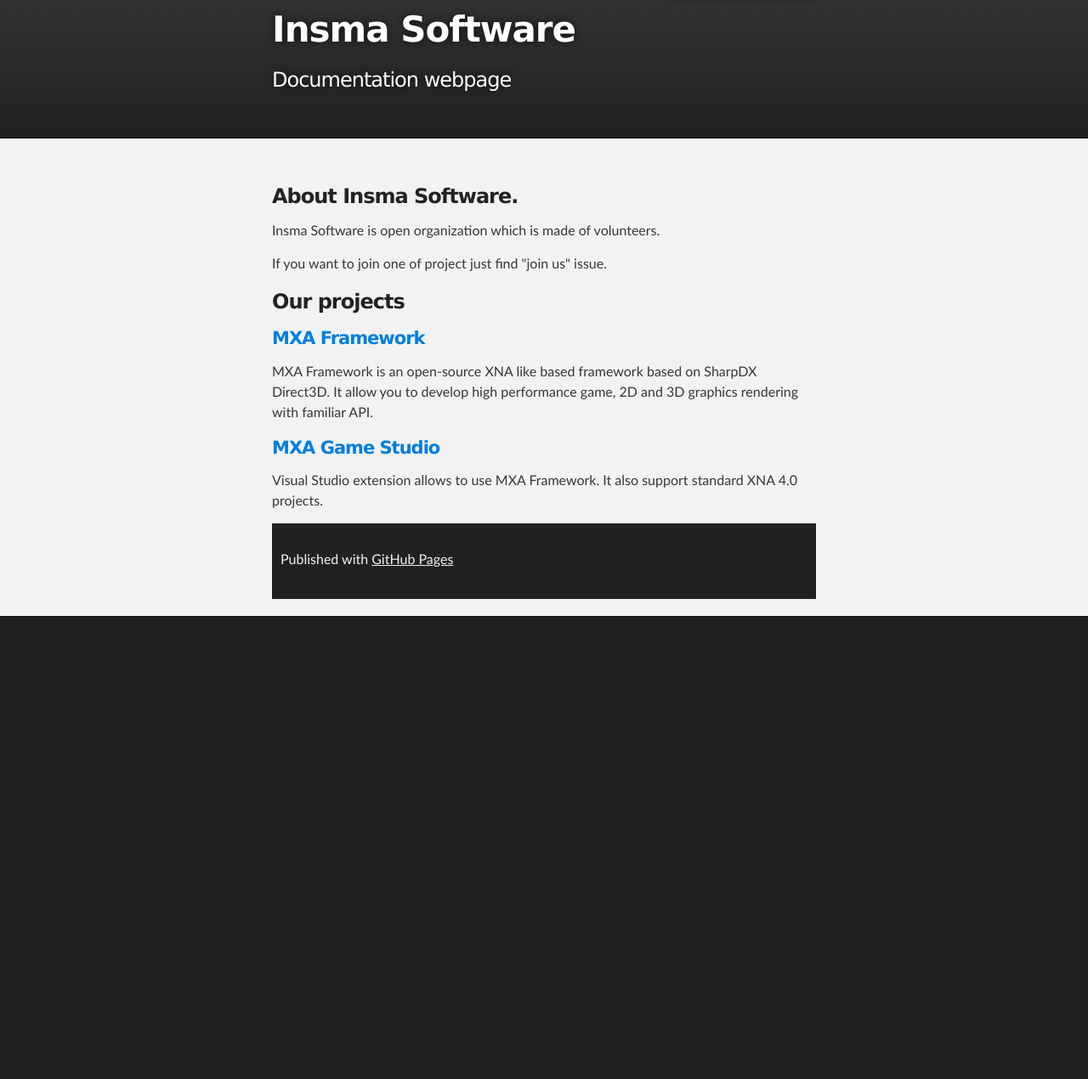
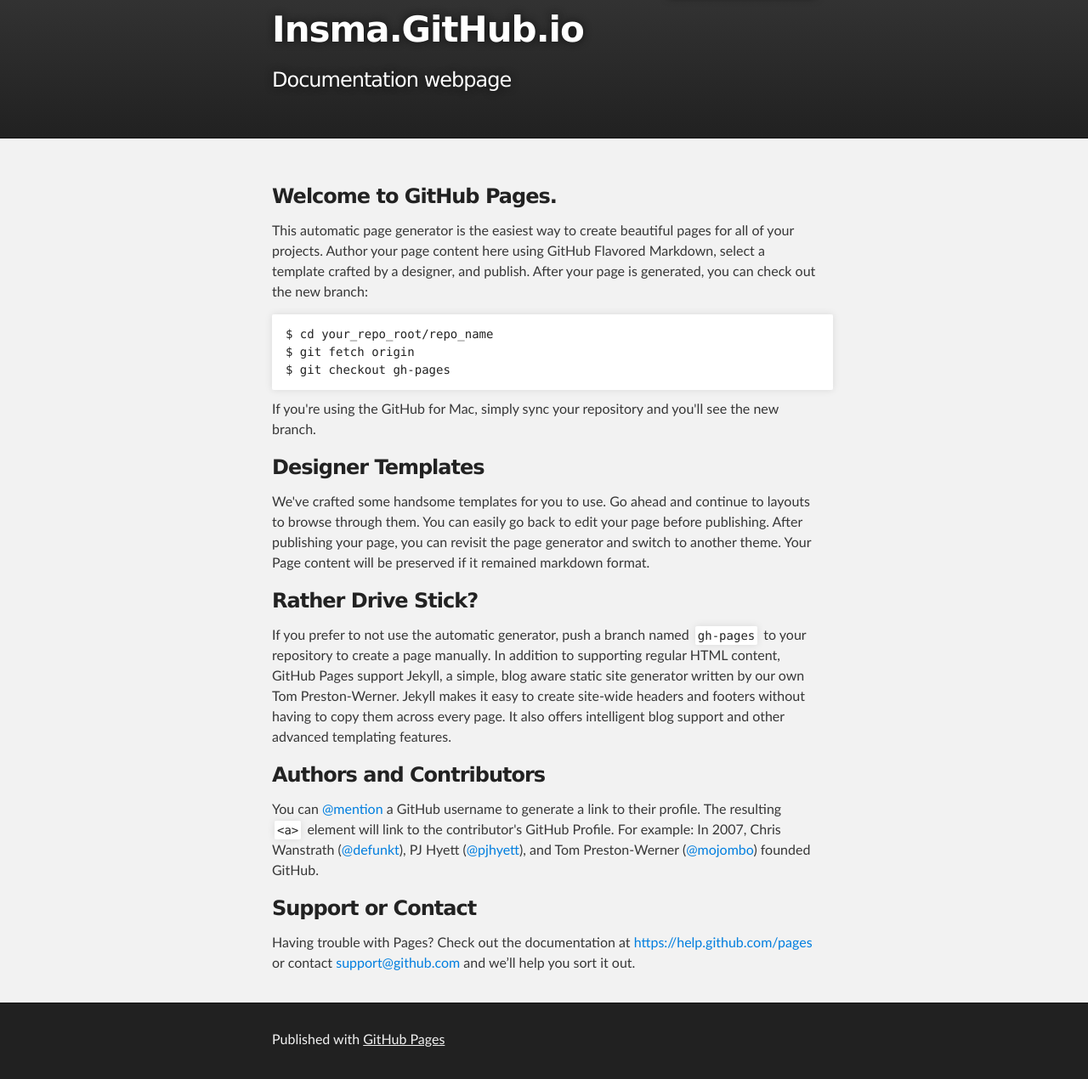
Before and after one commit to insma/insma.github.io, a plain HTML site: page index.html in a window 1280 px wide. Shown: the part 47-1317 px from the top of the page at 85% size. Before the commit the page ends 800 px from the top, so only its background shows below. Drawn offline with Linux system fonts and the light colour scheme.

Commit message:
Replace master branch with page content via GitHub

```diff
--- a/index.html
+++ b/index.html
@@ -8,7 +8,7 @@
 
     <link rel="stylesheet" type="text/css" media="screen" href="stylesheets/stylesheet.css">
 
-    <title>Insma Software</title>
+    <title>Insma.GitHub.io</title>
   </head>
 
   <body>
@@ -18,7 +18,7 @@
         <header class="inner">
           <a id="forkme_banner" href="https://github.com/insma">View on GitHub</a>
 
-          <h1 id="project_title">Insma Software</h1>
+          <h1 id="project_title">Insma.GitHub.io</h1>
           <h2 id="project_tagline">Documentation webpage</h2>
 
         </header>
@@ -28,18 +28,38 @@
     <div id="main_content_wrap" class="outer">
       <section id="main_content" class="inner">
         <h3>
-<a id="welcome-to-github-pages" class="anchor" href="#welcome-to-github-pages" aria-hidden="true"><span class="octicon octicon-link"></span></a>About Insma Software.</h3>
+<a id="welcome-to-github-pages" class="anchor" href="#welcome-to-github-pages" aria-hidden="true"><span class="octicon octicon-link"></span></a>Welcome to GitHub Pages.</h3>
 
-<p>Insma Software is open organization which is made of volunteers.</p>
+<p>This automatic page generator is the easiest way to create beautiful pages for all of your projects. Author your page content here using GitHub Flavored Markdown, select a template crafted by a designer, and publish. After your page is generated, you can check out the new branch:</p>
 
-<p>If you want to join one of project just find "join us" issue.</p>
+<pre><code>$ cd your_repo_root/repo_name
+$ git fetch origin
+$ git checkout gh-pages
+</code></pre>
+
+<p>If you're using the GitHub for Mac, simply sync your repository and you'll see the new branch.</p>
 
 <h3>
-<a id="designer-templates" class="anchor" href="#designer-templates" aria-hidden="true"><span class="octicon octicon-link"></span></a>Our projects</h3>
-<h4><a href="https://github.com/insma/MXA-Framework">MXA Framework</a></h4>
-<p>MXA Framework is an open-source XNA like based framework based on SharpDX Direct3D. It allow you to develop high performance game, 2D and 3D graphics rendering with familiar API.</p>
-<h4><a href="https://github.com/insma/MXA-Game-Studio">MXA Game Studio</a></h4>
-<p>Visual Studio extension allows to use MXA Framework. It also support standard XNA 4.0 projects.</p>
+<a id="designer-templates" class="anchor" href="#designer-templates" aria-hidden="true"><span class="octicon octicon-link"></span></a>Designer Templates</h3>
+
+<p>We've crafted some handsome templates for you to use. Go ahead and continue to layouts to browse through them. You can easily go back to edit your page before publishing. After publishing your page, you can revisit the page generator and switch to another theme. Your Page content will be preserved if it remained markdown format.</p>
+
+<h3>
+<a id="rather-drive-stick" class="anchor" href="#rather-drive-stick" aria-hidden="true"><span class="octicon octicon-link"></span></a>Rather Drive Stick?</h3>
+
+<p>If you prefer to not use the automatic generator, push a branch named <code>gh-pages</code> to your repository to create a page manually. In addition to supporting regular HTML content, GitHub Pages support Jekyll, a simple, blog aware static site generator written by our own Tom Preston-Werner. Jekyll makes it easy to create site-wide headers and footers without having to copy them across every page. It also offers intelligent blog support and other advanced templating features.</p>
+
+<h3>
+<a id="authors-and-contributors" class="anchor" href="#authors-and-contributors" aria-hidden="true"><span class="octicon octicon-link"></span></a>Authors and Contributors</h3>
+
+<p>You can <a href="https://github.com/blog/821" class="user-mention">@mention</a> a GitHub username to generate a link to their profile. The resulting <code>&lt;a&gt;</code> element will link to the contributor's GitHub Profile. For example: In 2007, Chris Wanstrath (<a href="https://github.com/defunkt" class="user-mention">@defunkt</a>), PJ Hyett (<a href="https://github.com/pjhyett" class="user-mention">@pjhyett</a>), and Tom Preston-Werner (<a href="https://github.com/mojombo" class="user-mention">@mojombo</a>) founded GitHub.</p>
+
+<h3>
+<a id="support-or-contact" class="anchor" href="#support-or-contact" aria-hidden="true"><span class="octicon octicon-link"></span></a>Support or Contact</h3>
+
+<p>Having trouble with Pages? Check out the documentation at <a href="https://help.github.com/pages">https://help.github.com/pages</a> or contact <a href="mailto:support@github.com">support@github.com</a> and we’ll help you sort it out.</p>
+      </section>
+    </div>
 
     <!-- FOOTER  -->
     <div id="footer_wrap" class="outer">
@@ -47,5 +67,8 @@
         <p>Published with <a href="https://pages.github.com">GitHub Pages</a></p>
       </footer>
     </div>
+
+
+
   </body>
 </html>
```
